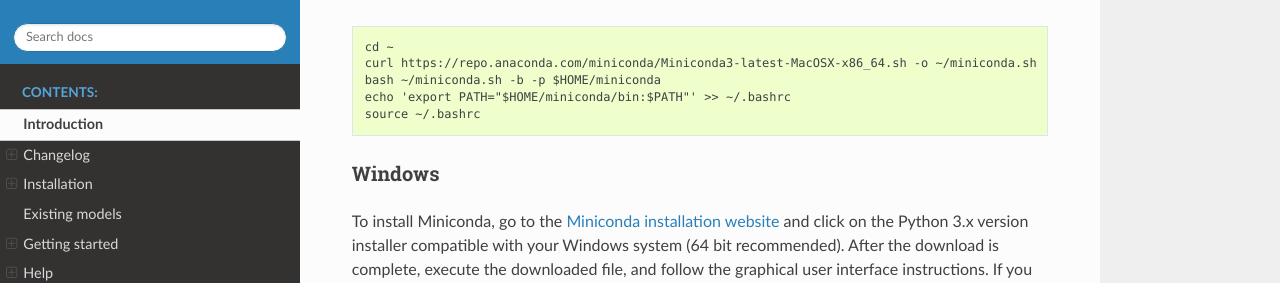
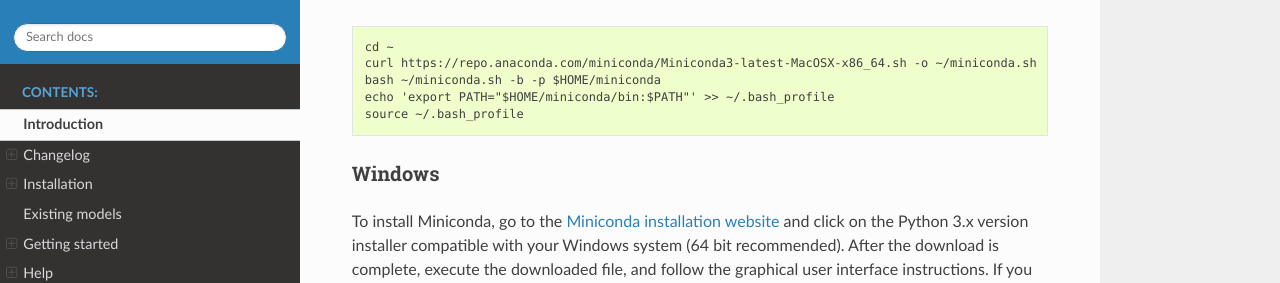
Before and after one commit to axondeepseg/axondeepseg, a Sphinx documentation site: the page built from docs/source/documentation.rst, in a window 1280 px wide and 900 px high, scrolled down 3126 px. Shown: the part 220-503 px from the top of the window. Built offline with Sphinx 7.4.7 and the Read the Docs theme 2.0.0, drawn with Linux system fonts in a browser that asks for light colours.

Commit message:
[DOC] Change bashed to bash_profile for OSX Miniconda installation instructions

```diff
--- a/docs/source/documentation.rst
+++ b/docs/source/documentation.rst
@@ -134,8 +134,8 @@ To install Miniconda, run the following commands in your terminal:::
     cd ~
     curl https://repo.anaconda.com/miniconda/Miniconda3-latest-MacOSX-x86_64.sh -o ~/miniconda.sh
     bash ~/miniconda.sh -b -p $HOME/miniconda
-    echo 'export PATH="$HOME/miniconda/bin:$PATH"' >> ~/.bashrc
-    source ~/.bashrc
+    echo 'export PATH="$HOME/miniconda/bin:$PATH"' >> ~/.bash_profile
+    source ~/.bash_profile
 
 Windows
 ~~~~~~~~~~~~~~~~~~~~~~~~~~~~~~~~~~~~~~~~~~~~~~~~~~~~~~~~~~~~~~~~~~~~~~~~~~~~~~
```
